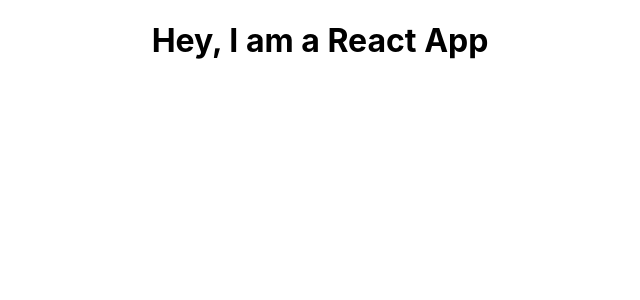
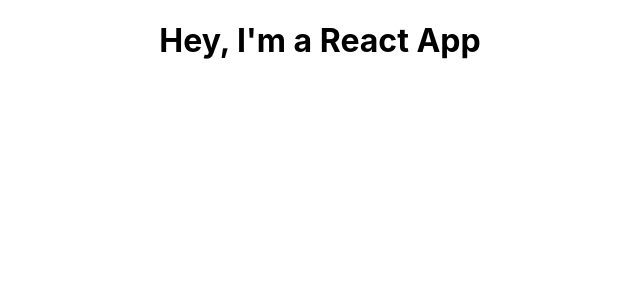
Before and after one commit to umida-boltaeva/REACT-full-course, a React (Create React App) app: page / in a window 1280 px wide. Shown: the top 300 px of the page, without its empty margins (320-960 px from the left). Built offline with nearby package versions, Linux system fonts and the light colour scheme.

Commit message:
first commit

```diff
--- a/src/App.js
+++ b/src/App.js
@@ -4,7 +4,7 @@
 function App() {
   return (
     <div className="App">
-      <h1>Hey, I am a React App</h1>
+      <h1>Hey, I'm a React App</h1>
     </div>
   );
 }
```
